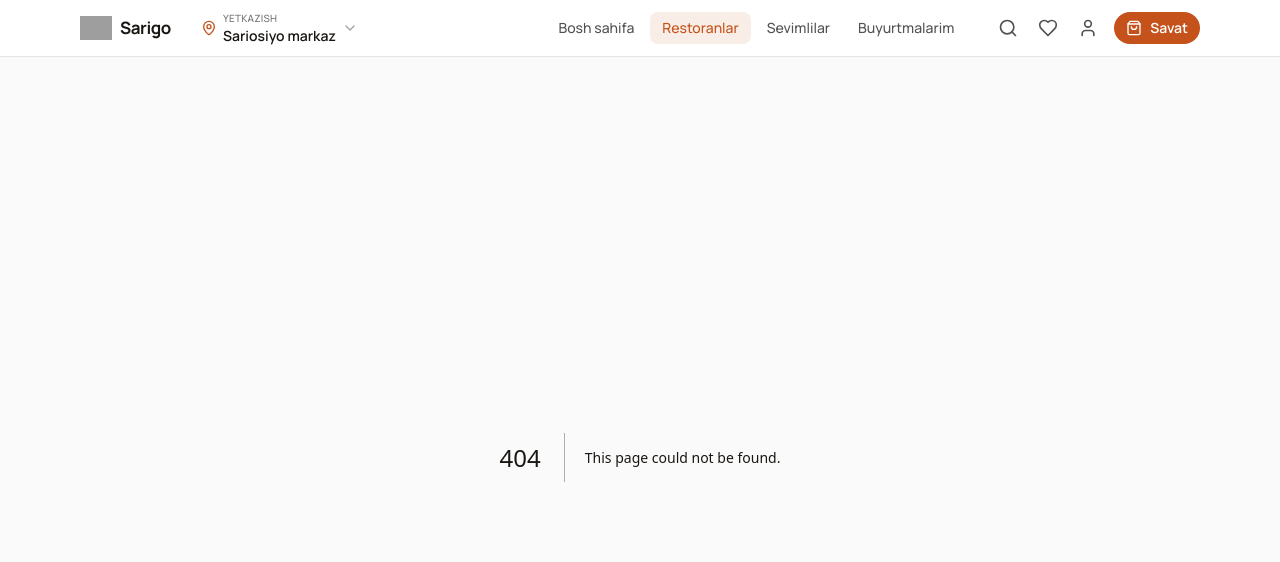
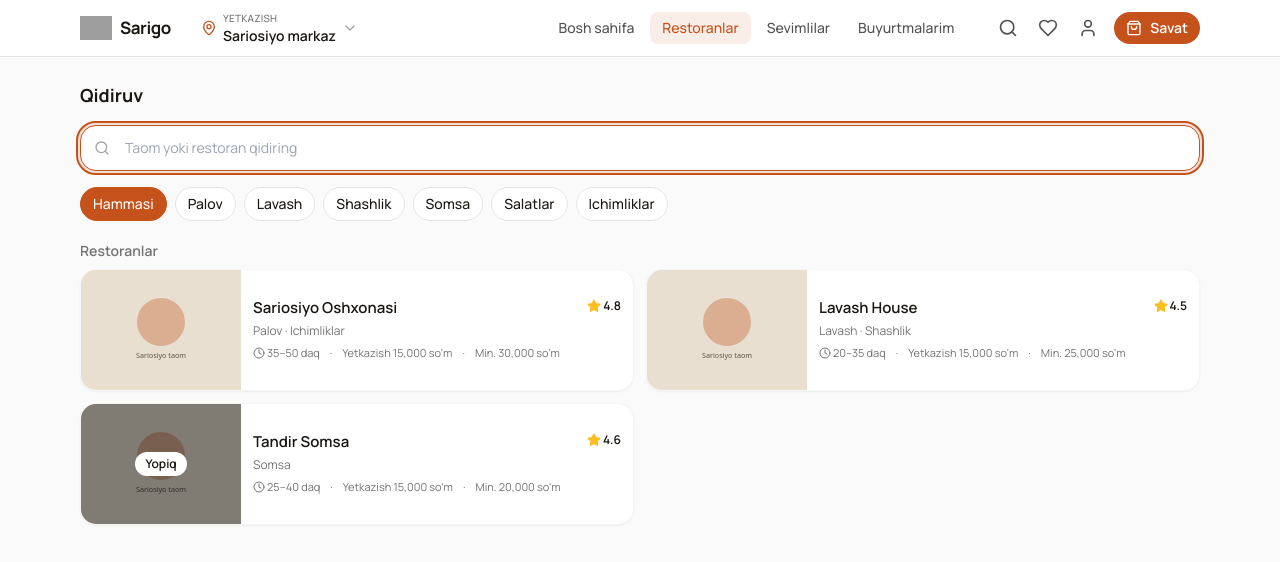
Before and after one commit to reyzorde/sariosiyo-customer, a Next.js app: page /search in a window 1280 px wide. Before the commit this address had no page. Shown: the top 562 px of the page. Built offline with nearby package versions, Linux system fonts and the light colour scheme; grey boxes are pictures that could not be loaded.

Commit message:
redesign: home delivery feed + search page with category filters

```diff
--- /dev/null
+++ b/src/app/search/page.tsx
@@ -0,0 +1,169 @@
+"use client";
+
+import { useMemo, useState } from "react";
+import { Search as SearchIcon, X } from "lucide-react";
+import { restaurants } from "@/lib/data";
+import { FOOD_CATEGORIES } from "@/lib/categories";
+import { RestaurantCard } from "@/components/restaurant-card";
+import { formatSom } from "@/lib/money";
+import Link from "next/link";
+import clsx from "clsx";
+
+export default function SearchPage() {
+  const [query, setQuery] = useState("");
+  const [category, setCategory] = useState("all");
+
+  const { matchedRestaurants, matchedDishes } = useMemo(() => {
+    const q = query.trim().toLowerCase();
+    let list = [...restaurants];
+    if (category !== "all") {
+      list = list.filter((r) => r.categories.includes(category));
+    }
+
+    if (!q) {
+      return {
+        matchedRestaurants: list,
+        matchedDishes: [] as {
+          id: string;
+          name: string;
+          priceTiyin: number;
+          restaurantName: string;
+          restaurantSlug: string;
+          imageUrl?: string;
+        }[],
+      };
+    }
+
+    const rest = list.filter(
+      (r) =>
+        r.name.toLowerCase().includes(q) ||
+        r.description.toLowerCase().includes(q)
+    );
+
+    const dishes = list.flatMap((r) =>
+      r.menu
+        .filter((m) => m.isAvailable && m.name.toLowerCase().includes(q))
+        .map((m) => ({
+          id: m.id,
+          name: m.name,
+          priceTiyin: m.priceTiyin,
+          restaurantName: r.name,
+          restaurantSlug: r.slug,
+          imageUrl: m.imageUrl,
+        }))
+    );
+
+    return { matchedRestaurants: rest, matchedDishes: dishes };
+  }, [query, category]);
+
+  return (
+    <div className="mx-auto max-w-6xl px-3 py-4 md:px-4 md:py-6">
+      <h1 className="mb-4 text-lg font-bold text-ink">Qidiruv</h1>
+
+      <div className="relative mb-4">
+        <SearchIcon
+          className="pointer-events-none absolute left-3.5 top-1/2 h-4 w-4 -translate-y-1/2 text-neutral-400"
+          aria-hidden
+        />
+        <input
+          type="search"
+          value={query}
+          onChange={(e) => setQuery(e.target.value)}
+          placeholder="Taom yoki restoran qidiring"
+          className="w-full rounded-2xl border border-neutral-200 bg-white py-3 pl-11 pr-10 text-sm outline-none focus:border-paprika focus:ring-2 focus:ring-paprika/15"
+          autoFocus
+        />
+        {query && (
+          <button
+            type="button"
+            onClick={() => setQuery("")}
+            className="absolute right-3 top-1/2 -translate-y-1/2 rounded-full p-1 text-neutral-400 hover:bg-neutral-100 hover:text-ink"
+            aria-label="Tozalash"
+          >
+            <X className="h-4 w-4" />
+          </button>
+        )}
+      </div>
+
+      <div className="-mx-3 mb-5 overflow-x-auto px-3 scrollbar-none">
+        <div className="flex gap-2">
+          {FOOD_CATEGORIES.map((cat) => {
+            const active = category === cat.id;
+            return (
+              <button
+                key={cat.id}
+                type="button"
+                onClick={() => setCategory(cat.id)}
+                className={clsx(
+                  "shrink-0 rounded-full border px-3 py-1.5 text-sm font-medium",
+                  active
+                    ? "border-paprika bg-paprika text-white"
+                    : "border-neutral-200 bg-white text-ink"
+                )}
+              >
+                {cat.label}
+              </button>
+            );
+          })}
+        </div>
+      </div>
+
+      {matchedDishes.length > 0 && (
+        <section className="mb-6">
+          <h2 className="mb-2 text-sm font-semibold text-neutral-500">
+            Taomlar
+          </h2>
+          <ul className="divide-y divide-neutral-100 overflow-hidden rounded-2xl border border-neutral-100 bg-white">
+            {matchedDishes.map((d) => (
+              <li key={d.id}>
+                <Link
+                  href={`/restaurant/${d.restaurantSlug}`}
+                  className="flex items-center gap-3 px-3 py-3 hover:bg-neutral-50"
+                >
+                  <div className="h-12 w-12 shrink-0 overflow-hidden rounded-lg bg-neutral-100">
+                    {d.imageUrl && (
+                      // eslint-disable-next-line @next/next/no-img-element
+                      <img
+                        src={d.imageUrl}
+                        alt=""
+                        className="h-full w-full object-cover"
+                      />
+                    )}
+                  </div>
+                  <div className="min-w-0 flex-1">
+                    <p className="truncate text-sm font-semibold text-ink">
+                      {d.name}
+                    </p>
+                    <p className="truncate text-xs text-neutral-500">
+                      {d.restaurantName}
+                    </p>
+                  </div>
+                  <span className="text-sm font-bold text-paprika">
+                    {formatSom(d.priceTiyin)}
+                  </span>
+                </Link>
+              </li>
+            ))}
+          </ul>
+        </section>
+      )}
+
+      <section>
+        <h2 className="mb-2 text-sm font-semibold text-neutral-500">
+          Restoranlar
+        </h2>
+        {matchedRestaurants.length === 0 ? (
+          <div className="rounded-2xl border border-dashed border-neutral-200 bg-white py-12 text-center text-sm text-neutral-500">
+            Natija yo‘q
+          </div>
+        ) : (
+          <div className="grid grid-cols-1 gap-3 sm:grid-cols-2">
+            {matchedRestaurants.map((r) => (
+              <RestaurantCard key={r.id} restaurant={r} />
+            ))}
+          </div>
+        )}
+      </section>
+    </div>
+  );
+}
```
